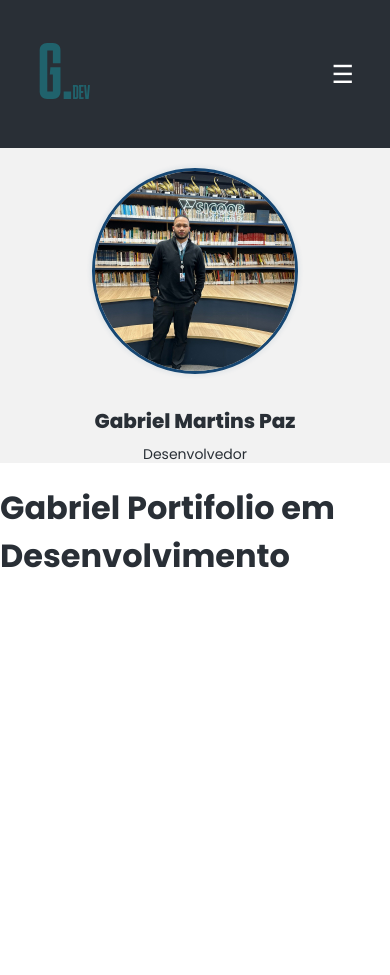
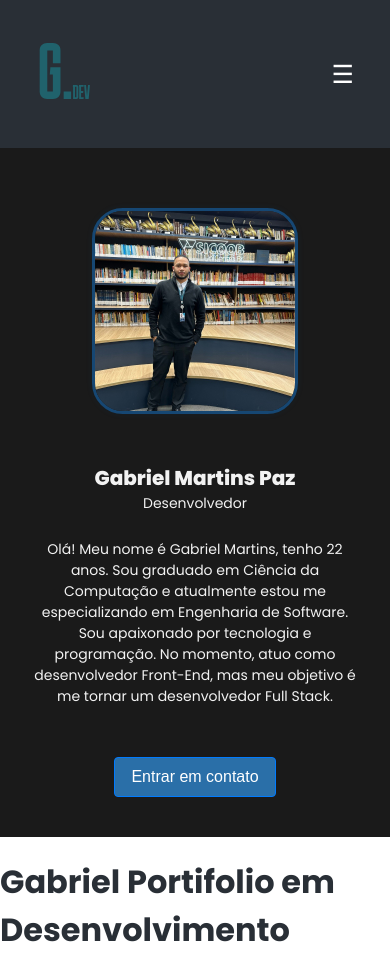
Before and after one commit to Th3Gabriel/PortifolioReactJs, a React (Vite) app: page / in a window 390 px wide. Before the commit the page ends 844 px from the top, so only its background shows below. Built offline with nearby package versions, Linux system fonts and the light colour scheme.

Commit message:
Atualizacao no Hero (About e Botao)

```diff
--- a/src/components/Hero/Hero.css
+++ b/src/components/Hero/Hero.css
@@ -1,10 +1,12 @@
-/* Estilos gerais */
+/* ==========================
+   Estilos Gerais
+========================== */
 .perfil {
     width: 400px;
     height: 400px;
-    border-radius: 50%; /* Deixa a imagem redonda */
-    object-fit: cover; /* Ajusta a imagem dentro do círculo */
-    border: 3px solid #164773; /* Borda ao redor da imagem */
+    border-radius: 15%; /* Bordas arredondadas */
+    object-fit: cover; /* Ajusta a imagem sem distorcer */
+    border: 3px solid #164773; /* Borda */
     box-shadow: 0 4px 6px rgba(0, 0, 0, 0.1); /* Sombra suave */
     animation: pulsar 2s infinite; /* Animação de pulsar */
     margin-top: 20px;
@@ -22,100 +24,136 @@
     }
 }
 
+.primary-bg {
+    background-color: #1a1a1a;
+    padding: 40px 0;
+}
+
+/* ==========================
+   Layout da Seção Hero
+========================== */
 .hero-container {
     display: flex;
-    align-items: center;
+    align-items: flex-start; /* Alinha itens ao topo */
     justify-content: space-between;
     gap: 20px; /* Espaçamento entre texto e imagem */
 }
 
 .text-container {
-    text-align: left; /* Garante alinhamento à esquerda */
-    flex: 1; /* O texto ocupa o máximo de espaço disponível */
+    flex: 1; /* Texto ocupa o máximo de espaço */
+    text-align: left; /* Alinhamento à esquerda */
 }
 
 .text-container h2 {
-    font-size: 32px; /* Tamanho do texto */
-    line-height: 1.5; /* Altura da linha */
-    font-weight: 800; /* Peso da fonte */
-    text-align: center; /* Alinha o título à esquerda */
-    margin-bottom: 10px; /* Espaçamento abaixo do título */
+    color: #f2f2f2;
+    font-size: 32px;
+    line-height: 1.5;
+    font-weight: 800;
+    margin-bottom: 0px; /* Remove o espaço entre o título e o subtítulo */
 }
 
 .text-container p {
-    text-align: center; /* Alinha o texto à esquerda */
-    line-height: 1.2; /* Altura da linha */
-    font-size: 18px; /* Tamanho da fonte */
+    color: #f2f2f2;
+    font-size: 18px;
+    line-height: 1.5; /* Melhor legibilidade */
     margin: 0; /* Remove margens padrão */
+    padding: 0;
+}
+
+.txt_about {
+    color: #f2f2f2;
+    margin-top: 25px !important; /* Espaçamento adicional para o texto "sobre" */
 }
 
 .image-container {
-    flex: 0 0 auto; /* Impede que a imagem se expanda */
+    flex: 0 0 auto; /* Evita expansão da imagem */
 }
 
-h2, p {
-    margin: 0; /* Remove margens padrão */
-    padding: 0; /* Remove padding padrão */
+.contactButton {
+    background-color: #2a6fa8;
+    color: #ffffff;
+    padding: 16px 24px; /* Tamanho ajustado */
+    border-radius: 4px;
+    font-size: 20px;
+    text-decoration: none;
+    display: inline-block;
+    text-align: center;
+    border: 1px solid #007bff;
+    transition: all 0.3s ease;
+    margin-top: 50px;
+    cursor: pointer;
 }
 
-.primary-bg {
-    background-color: #1a1a1a; /* Fundo escuro */
-    padding: 40px 0; /* Espaçamento no topo e embaixo */
+.contactButton:hover {
+    background-color: #164773;
 }
 
-/* Media Queries para responsividade */
+/* ==========================
+   Responsividade
+========================== */
 
-/* Telas menores que 768px (tablets e celulares) */
+/* Tela média: até 768px */
 @media screen and (max-width: 768px) {
     .hero-container {
-        flex-direction: column; /* Muda a direção para coluna */
-        align-items: center; /* Centraliza o conteúdo */
+        flex-direction: column; /* Coloca os elementos em coluna */
+        align-items: center; /* Centraliza os elementos */
     }
 
     .perfil {
-        width: 300px; /* Reduz tamanho da imagem */
+        width: 300px;
         height: 300px;
     }
 
     .text-container {
-        order: 2; /* Garante que o texto fique abaixo da imagem */
-        text-align: center; /* Centraliza o texto */
-        margin-top: 20px; /* Espaço entre imagem e texto */
+        order: 2; /* Texto abaixo da imagem */
+        text-align: center; /* Mantém o texto alinhado à esquerda */
+        margin-top: 20px;
+
     }
 
     .text-container h2 {
-        font-size: 24px; /* Reduz o tamanho do texto */
-        text-align: center;
+        font-size: 24px;
     }
 
     .text-container p {
-        font-size: 16px; /* Ajusta tamanho do parágrafo */
-        text-align: center;
+        font-size: 16px;
+    }
+
+    .contactButton {
+        padding: 12px 20px; /* Ajusta o tamanho */
+        font-size: 18px;
+        justify-content: center;
     }
 }
 
-/* Telas menores que 480px (smartphones) */
+/* Tela pequena: até 480px */
 @media screen and (max-width: 480px) {
     .hero-container {
-        gap: 10px; /* Reduz o espaçamento */
+        gap: 10px; /* Reduz o espaço entre elementos */
     }
 
     .perfil {
-        width: 200px; /* Reduz ainda mais o tamanho da imagem */
+        width: 200px;
         height: 200px;
     }
 
     .text-container {
-        margin-top: 15px; /* Ajusta o espaçamento em telas menores */
+        margin-top: 15px;
+        text-align: center;
     }
 
     .text-container h2 {
-        font-size: 20px; /* Reduz mais o tamanho do texto */
-        text-align: center;
+        font-size: 20px;
     }
 
     .text-container p {
-        font-size: 14px; /* Ajusta para tamanhos menores */
-        text-align: center;
+        font-size: 14px;
+    }
+
+    .contactButton {
+        padding: 10px 16px; /* Ajusta o tamanho para telas menores */
+        font-size: 16px;
+        justify-content: center;
+
     }
 }
--- a/src/components/Hero/Hero.jsx
+++ b/src/components/Hero/Hero.jsx
@@ -1,21 +1,46 @@
-import React from 'react';
-import './Hero.css';
-import perfil from '../../assets/eu.jpeg';
+import React from "react";
+import "./Hero.css";
+import perfil from "../../assets/eu.jpeg";
 
 function Hero() {
+  // Função para calcular a idade atualizada
+  const calcularIdade = () => {
+    const dataNascimento = "14/07/2002"; // Data de nascimento (DD/MM/YYYY)
+    const [dia, mes, ano] = dataNascimento.split("/").map(Number);
+    const nascimento = new Date(ano, mes - 1, dia); // Mês é zero-indexado
+    const hoje = new Date();
+    let idade = hoje.getFullYear() - nascimento.getFullYear();
+
+    // Ajustar a idade se o aniversário não aconteceu ainda este ano
+    const aniversarioEsteAno = new Date(hoje.getFullYear(), mes - 1, dia);
+    if (hoje < aniversarioEsteAno) {
+      idade--;
+    }
+    return idade;
+  };
+
   return (
-    <div className="neutralc-bg">
+    <div className="primary-bg">
       <div className="container hero-container">
+        {/* Conteúdo de Texto */}
         <div className="text-container">
           <h2>Gabriel Martins Paz</h2>
           <p>Desenvolvedor</p>
+          <p className="txt_about">
+            Olá! Meu nome é Gabriel Martins, tenho {calcularIdade()} anos. Sou
+            graduado em Ciência da Computação e atualmente estou me
+            especializando em Engenharia de Software. Sou apaixonado por
+            tecnologia e programação. No momento, atuo como desenvolvedor
+            Front-End, mas meu objetivo é me tornar um desenvolvedor Full Stack.
+          </p>
+          <button className="contactButton">
+              Entrar em contato
+          </button>
         </div>
+
+        {/* Imagem de Perfil */}
         <div className="image-container">
-          <img
-            src={perfil}
-            className="perfil"
-            alt="Perfil"
-          />
+          <img src={perfil} className="perfil" alt="Perfil" />
         </div>
       </div>
     </div>
```
